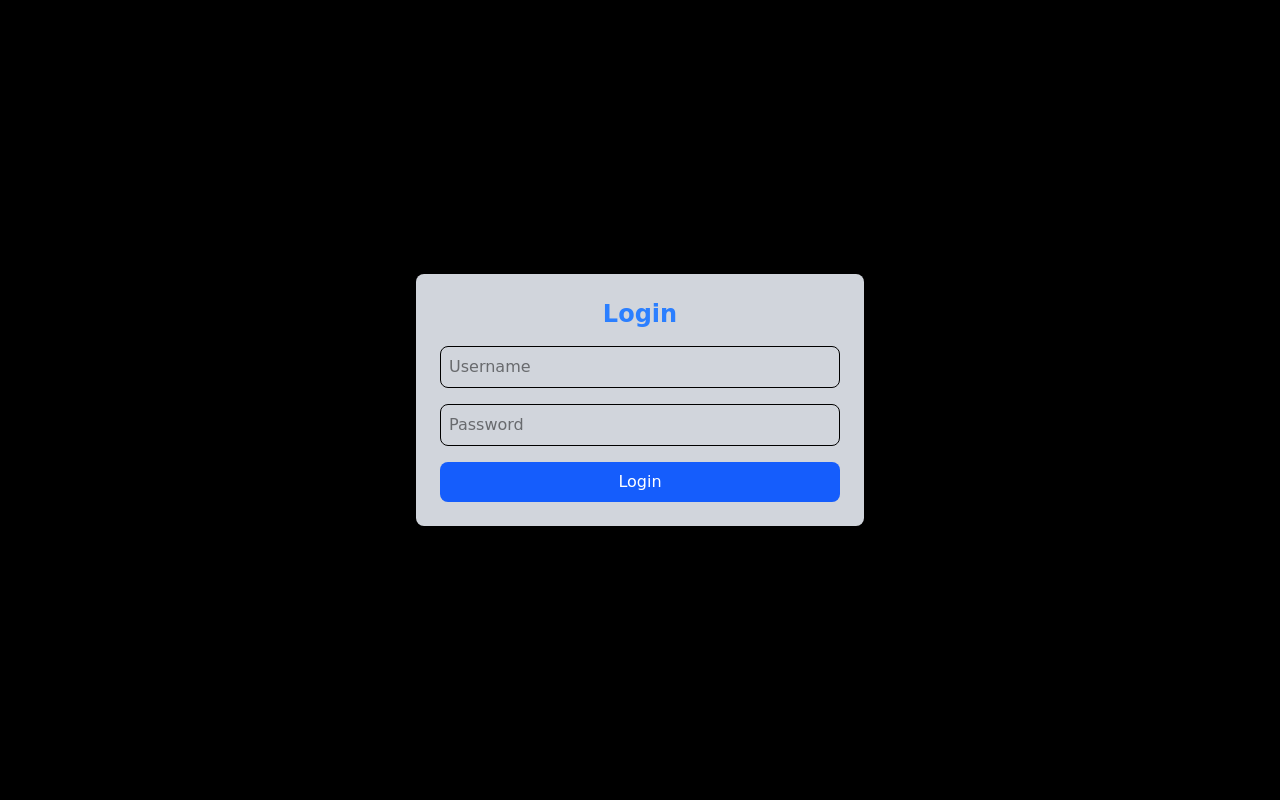
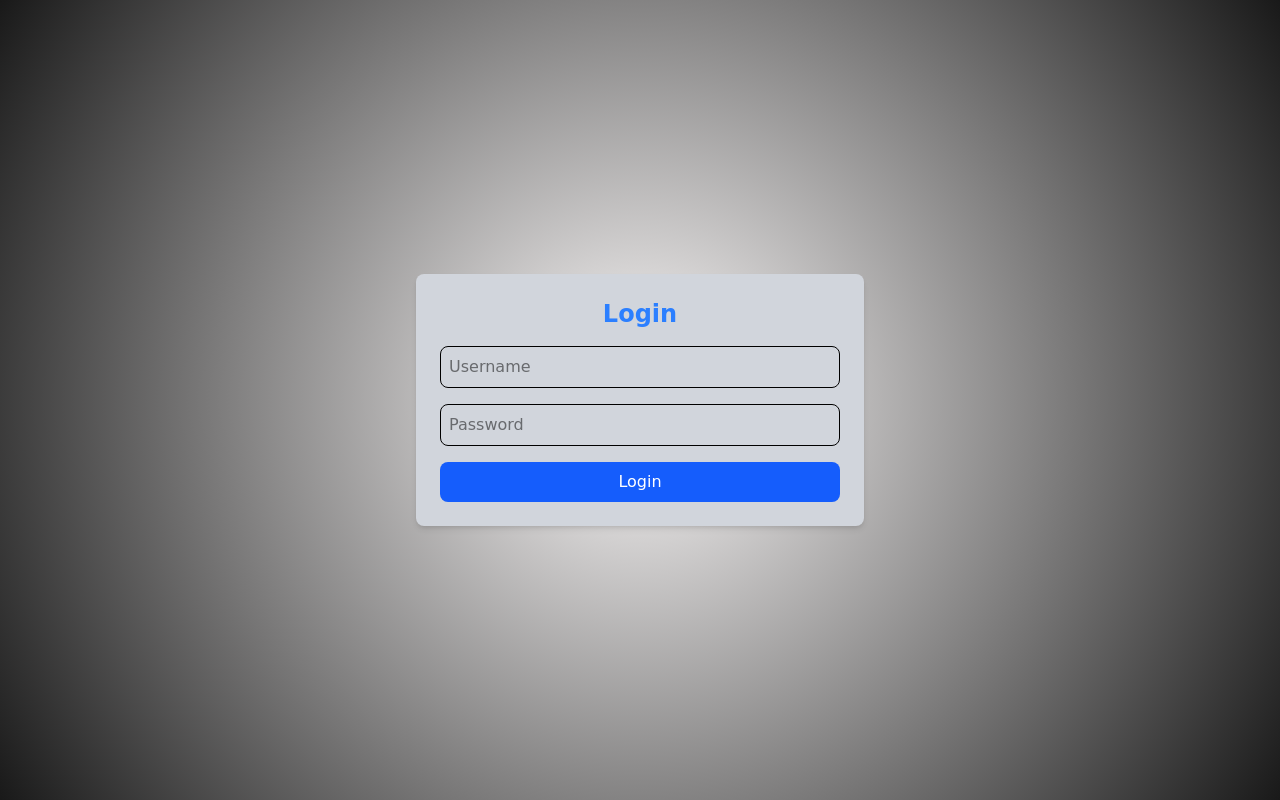
Before and after one commit to aryansrivastava7683/food-ai, a Next.js app: page /login in a window 1280 px wide. Built offline with nearby package versions, Linux system fonts and the light colour scheme.

Commit message:
added proxy.js

```diff
--- a/src/app/(auth)/login/page.jsx
+++ b/src/app/(auth)/login/page.jsx
@@ -1,69 +1,84 @@
-"use client";
-import React, { useState } from "react";
-import { useRouter } from "next/navigation"; // Import useRouter for redirection
+'use client'
+import React, { useState } from 'react'
+import { useRouter } from 'next/navigation' // Import useRouter for redirection
 
-export default function Login() {
-  const [username, setUsername] = useState("");
-  const [password, setPassword] = useState("");
-  const [loading, setLoading] = useState(false);
-  const [error, setError] = useState("");
-  const router = useRouter(); // Router for navigation
+export default function Login () {
+  const [mousePos, setMousePos] = useState({ x: 50, y: 50 })
 
-  const handleSubmit = async (e) => {
-    e.preventDefault();
-    setLoading(true);
-    setError("");
+  const handleMouseMove = e => {
+    const x = (e.clientX / window.innerWidth) * 100
+    const y = (e.clientY / window.innerHeight) * 100
+    setMousePos({ x, y })
+  }
+  const [username, setUsername] = useState('')
+  const [password, setPassword] = useState('')
+  const [loading, setLoading] = useState(false)
+  const [error, setError] = useState('')
+  const router = useRouter() // Router for navigation
 
-    const response = await fetch("/api/login", {
-      method: "POST",
-      headers: { "Content-Type": "application/json" },
-      body: JSON.stringify({ username, password }),
-    });
+  const handleSubmit = async e => {
+    e.preventDefault()
+    setLoading(true)
+    setError('')
 
-    const data = await response.json();
-    setLoading(false);
+    const response = await fetch('/api/login', {
+      method: 'POST',
+      headers: { 'Content-Type': 'application/json' },
+      body: JSON.stringify({ username, password })
+    })
+
+    const data = await response.json()
+    setLoading(false)
 
     if (response.ok) {
-      localStorage.setItem("token", "yourAuthToken"); // Store token in localStorage
-      router.push("chat"); // Redirect to chat page after login
+      localStorage.setItem('token', 'yourAuthToken') // Store token in localStorage
+      router.push('chat') // Redirect to chat page after login
     } else {
-      setError(data.message || "Login failed.");
+      setError(data.message || 'Login failed.')
     }
-  };
+  }
 
   return (
-
     <>
-     <div className="flex justify-center items-center bg-black min-h-screen">
-      <div className="bg-gray-300 shadow-md p-6 rounded-lg w-full max-w-md">
-        <h2 className="mb-4 font-semibold text-blue-500 text-2xl text-center">Login</h2>
-        {error && <p className="text-red-500 text-sm text-center">{error}</p>}
-        <form onSubmit={handleSubmit} className="space-y-4 text-black">
+      {/* <div className="flex justify-center items-center bg-black min-h-screen"> */}
+      <div
+        className='login-container'
+        onMouseMove={handleMouseMove}
+        style={{
+          '--x': `${mousePos.x}%`,
+          '--y': `${mousePos.y}%`
+        }}
+      >
+        <div className='bg-gray-300 shadow-md p-6 rounded-lg w-full max-w-md'>
+          <h2 className='mb-4 font-semibold text-blue-500 text-2xl text-center'>
+            Login
+          </h2>
+          {error && <p className='text-red-500 text-sm text-center'>{error}</p>}
+          <form onSubmit={handleSubmit} className='space-y-4 text-black'>
             <input
-            type="text"
-            placeholder="Username"
-            className="p-2 border rounded-lg focus:ring focus:ring-blue-300 w-full"
+              type='text'
+              placeholder='Username'
+              className='p-2 border rounded-lg focus:ring focus:ring-blue-300 w-full'
               value={username}
-            onChange={(e) => setUsername(e.target.value)}
+              onChange={e => setUsername(e.target.value)}
             />
             <input
-            type="password"
-            placeholder="Password"
-            className="p-2 border rounded-lg focus:ring focus:ring-blue-300 w-full"
+              type='password'
+              placeholder='Password'
+              className='p-2 border rounded-lg focus:ring focus:ring-blue-300 w-full'
               value={password}
-            onChange={(e) => setPassword(e.target.value)}
+              onChange={e => setPassword(e.target.value)}
             />
             <button
-            type="submit"
-            className="bg-blue-600 hover:bg-blue-700 p-2 rounded-lg w-full text-white"
+              type='submit'
+              className='bg-blue-600 hover:bg-blue-700 p-2 rounded-lg w-full text-white'
               disabled={loading}
             >
-            {loading ? "Logging in..." : "Login"}
+              {loading ? 'Logging in...' : 'Login'}
             </button>
           </form>
         </div>
       </div>
     </>
-
-  );
+  )
 }
--- /dev/null
+++ b/src/app/api/proxy/route.js
@@ -0,0 +1,22 @@
+export async function POST(req) {
+    try {
+      const formData = await req.formData(); // Parse incoming form data
+
+      const backendResponse = await fetch("http://134.209.159.121:8000/predict/", {
+        method: "POST",
+        body: formData,
+      });
+
+      const data = await backendResponse.json();
+      return new Response(JSON.stringify(data), {
+        status: backendResponse.status,
+        headers: { "Content-Type": "application/json" },
+      });
+    } catch (error) {
+      console.error("Proxy Error:", error);
+      return new Response(JSON.stringify({ error: "Internal Server Error" }), {
+        status: 500,
+        headers: { "Content-Type": "application/json" },
+      });
+    }
+  }
--- a/src/app/chat/page.jsx
+++ b/src/app/chat/page.jsx
@@ -37,10 +37,19 @@ export default function Chat() {
     ]);
 
     try {
+      /*
       const response = await fetch("http://134.209.159.121:8000/predict/", {
         method: "POST",
         body: formData,
+        */
+        const response = await fetch("../api/proxy", {
+          method: "POST",
+          body: formData,
+
+
       });
+
+
 
       const data = await response.json();
 
--- a/src/app/globals.css
+++ b/src/app/globals.css
@@ -36,3 +36,24 @@ body {
 .scrollbar-hide {
   scrollbar-width: none;
 }
+
+/* global.css */
+
+.login-container {
+  height: 100vh;
+  display: flex;
+  justify-content: center;
+  align-items: center;
+  background: radial-gradient(
+      circle at var(--x, 80%) var(--y, 80%),
+      rgba(244, 234, 234, 0.233),
+      rgba(0, 0, 0, 0.9)
+  );
+  transition: background 0.1s ease;
+}
+
+.login-title {
+  font-size: 2rem;
+  color: #ffffff;
+  z-index: 1;
+}
```
Lines whose indentation alone changed are shown as unchanged.
